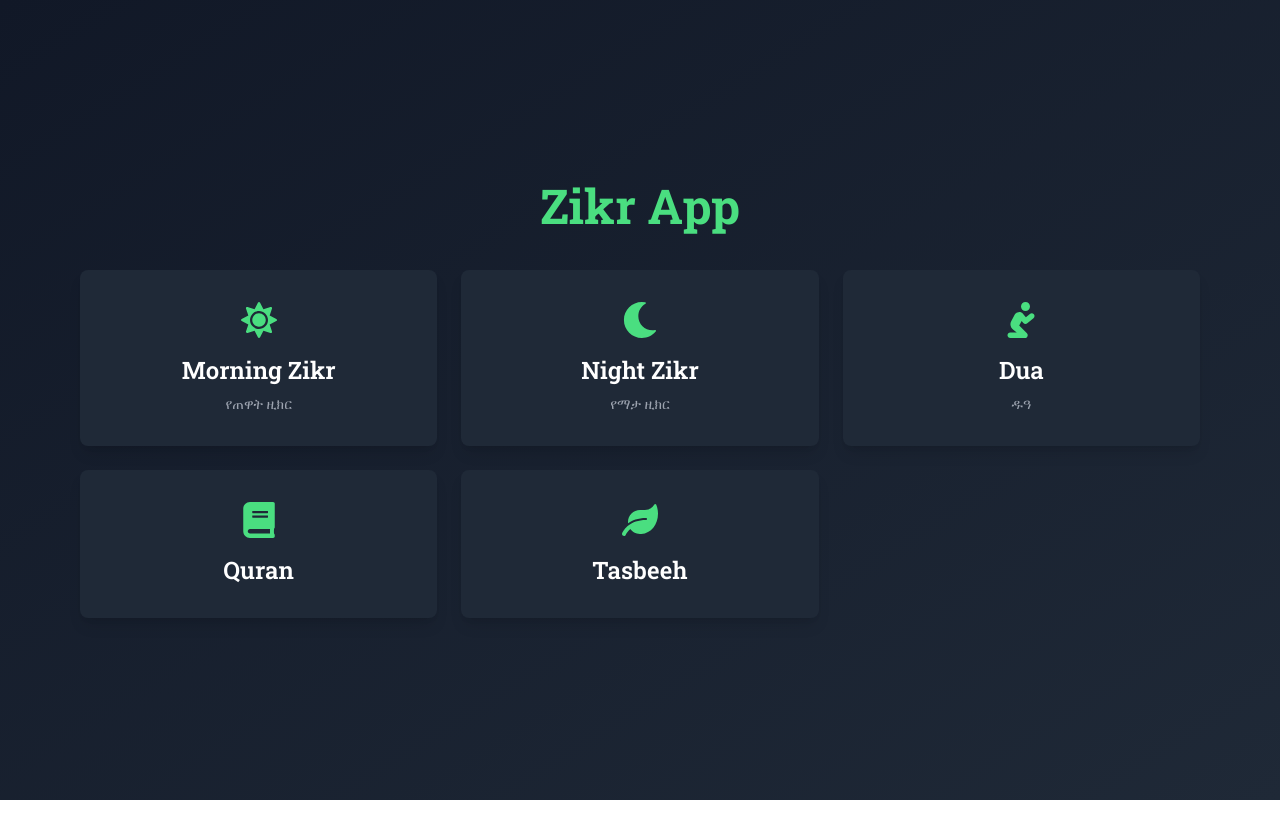
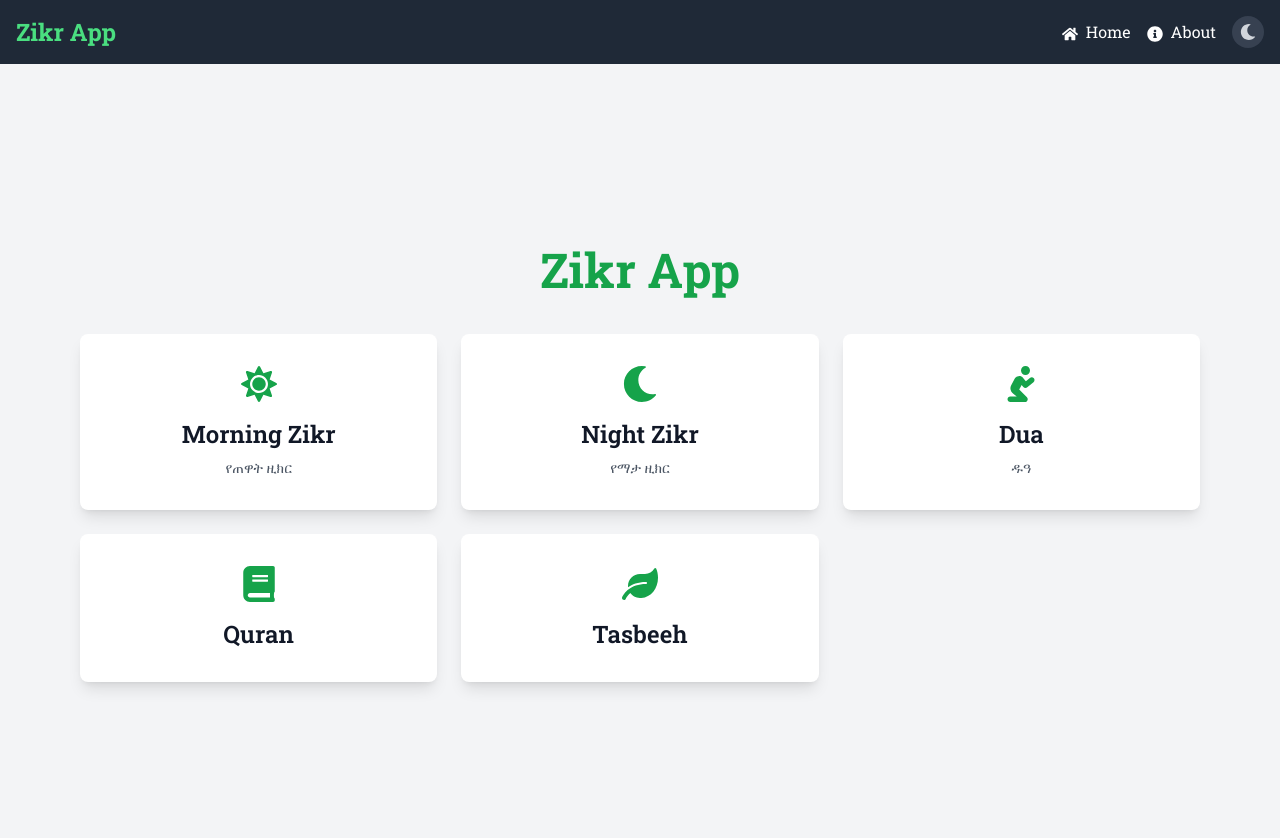
Before and after one commit to MubarekAdem/my-zikr-app, a Next.js app: page / in a window 1280 px wide. Shown: the top 838 px of the page. Before the commit the page ends 800 px from the top, so only its background shows below. Built offline with nearby package versions, Linux system fonts and the light colour scheme.

Commit message:
finished quran decoration

```diff
--- /dev/null
+++ b/src/components/Layout.jsx
@@ -0,0 +1,15 @@
+import Navbar from "./Navbar";
+import { Roboto_Slab } from "next/font/google";
+
+const robotoSlab = Roboto_Slab({ subsets: ["latin"] });
+
+export default function Layout({ children }) {
+  return (
+    <div
+      className={`${robotoSlab.className} min-h-screen bg-gray-100 dark:bg-gray-900 text-gray-900 dark:text-white`}
+    >
+      <Navbar />
+      <main className="container mx-auto px-4 py-8">{children}</main>
+    </div>
+  );
+}
--- /dev/null
+++ b/src/components/Navbar.jsx
@@ -0,0 +1,59 @@
+import { useState, useEffect } from "react";
+import Link from "next/link";
+import { motion } from "framer-motion";
+import { FaSun, FaMoon, FaHome, FaInfoCircle } from "react-icons/fa";
+
+const Navbar = () => {
+  const [isDarkMode, setIsDarkMode] = useState(false);
+
+  useEffect(() => {
+    const isDark = localStorage.getItem("darkMode") === "true";
+    setIsDarkMode(isDark);
+    document.documentElement.classList.toggle("dark", isDark);
+  }, []);
+
+  const toggleDarkMode = () => {
+    const newDarkMode = !isDarkMode;
+    setIsDarkMode(newDarkMode);
+    localStorage.setItem("darkMode", newDarkMode);
+    document.documentElement.classList.toggle("dark", newDarkMode);
+  };
+
+  return (
+    <nav className="bg-gray-800 dark:bg-gray-900 text-white p-4">
+      <div className="container mx-auto flex justify-between items-center">
+        <Link href="/" className="text-2xl font-bold text-green-400">
+          Zikr App
+        </Link>
+        <div className="flex items-center space-x-4">
+          <Link
+            href="/"
+            className="hover:text-green-400 transition-colors duration-300"
+          >
+            <FaHome className="inline mr-1" /> Home
+          </Link>
+          <Link
+            href="/about"
+            className="hover:text-green-400 transition-colors duration-300"
+          >
+            <FaInfoCircle className="inline mr-1" /> About
+          </Link>
+          <motion.button
+            onClick={toggleDarkMode}
+            className="p-2 rounded-full bg-gray-700 dark:bg-gray-800 hover:bg-gray-600 dark:hover:bg-gray-700 transition-colors duration-300"
+            whileHover={{ scale: 1.1 }}
+            whileTap={{ scale: 0.9 }}
+          >
+            {isDarkMode ? (
+              <FaSun className="text-yellow-400" />
+            ) : (
+              <FaMoon className="text-gray-300" />
+            )}
+          </motion.button>
+        </div>
+      </div>
+    </nav>
+  );
+};
+
+export default Navbar;
--- a/src/pages/_app.js
+++ b/src/pages/_app.js
@@ -1,18 +1,11 @@
-// _app.js
-import "@/styles/globals.css";
-import Head from "next/head";
+import Layout from "../components/Layout";
+import "../styles/globals.css";
 
 function MyApp({ Component, pageProps }) {
   return (
-    <>
-      <Head>
-        <link
-          href="https://fonts.googleapis.com/css2?family=Amiri&display=swap"
-          rel="stylesheet"
-        />
-      </Head>
+    <Layout>
       <Component {...pageProps} />
-    </>
+    </Layout>
   );
 }
 
--- /dev/null
+++ b/src/pages/about.js
@@ -0,0 +1,22 @@
+export default function About() {
+  return (
+    <div>
+      <h1 className="text-4xl font-bold mb-6 text-green-600 dark:text-green-400">
+        About Zikr App
+      </h1>
+      <p className="text-lg mb-4">
+        Zikr App is a digital companion for your daily spiritual practices. It
+        provides easy access to morning and night zikr, duas, Quran, and
+        tasbeeh.
+      </p>
+      <p className="text-lg mb-4">
+        Our goal is to make it convenient for Muslims to remember Allah and
+        engage in regular zikr, regardless of their location or schedule.
+      </p>
+      <p className="text-lg">
+        We hope this app brings peace, tranquility, and spiritual growth to your
+        life. May Allah accept our efforts and yours.
+      </p>
+    </div>
+  );
+}
--- a/src/pages/index.js
+++ b/src/pages/index.js
@@ -1,11 +1,6 @@
-"use client";
-
 import Link from "next/link";
 import { motion } from "framer-motion";
 import { FaSun, FaMoon, FaPray, FaBook, FaLeaf } from "react-icons/fa";
-import { Roboto_Slab } from "next/font/google";
-
-const robotoSlab = Roboto_Slab({ subsets: ["latin"] });
 
 const menuItems = [
   {
@@ -22,11 +17,9 @@ const menuItems = [
 
 export default function Home() {
   return (
-    <div
-      className={`${robotoSlab.className} flex flex-col items-center justify-center min-h-screen text-center bg-gradient-to-br from-gray-900 to-gray-800 text-white`}
-    >
+    <div className="flex flex-col items-center justify-center min-h-[calc(100vh-64px)] text-center">
       <motion.h1
-        className="text-5xl font-bold mb-10 text-green-400"
+        className="text-5xl font-bold mb-10 text-green-600 dark:text-green-400"
         initial={{ opacity: 0, y: -50 }}
         animate={{ opacity: 1, y: 0 }}
         transition={{ duration: 0.5 }}
@@ -43,14 +36,16 @@ export default function Home() {
           >
             <Link href={item.href} className="block">
               <motion.div
-                className="p-8 bg-gray-800 shadow-lg rounded-lg cursor-pointer hover:bg-gray-700 transition-colors duration-300 flex flex-col items-center"
+                className="p-8 bg-white dark:bg-gray-800 shadow-lg rounded-lg cursor-pointer hover:bg-gray-50 dark:hover:bg-gray-700 transition-colors duration-300 flex flex-col items-center"
                 whileHover={{ scale: 1.05 }}
                 whileTap={{ scale: 0.95 }}
               >
-                <item.icon className="text-4xl mb-4 text-green-400" />
+                <item.icon className="text-4xl mb-4 text-green-600 dark:text-green-400" />
                 <h2 className="text-2xl font-semibold">{item.title}</h2>
                 {item.subtitle && (
-                  <p className="text-sm text-gray-400 mt-2">{item.subtitle}</p>
+                  <p className="text-sm text-gray-600 dark:text-gray-400 mt-2">
+                    {item.subtitle}
+                  </p>
                 )}
               </motion.div>
             </Link>
```
